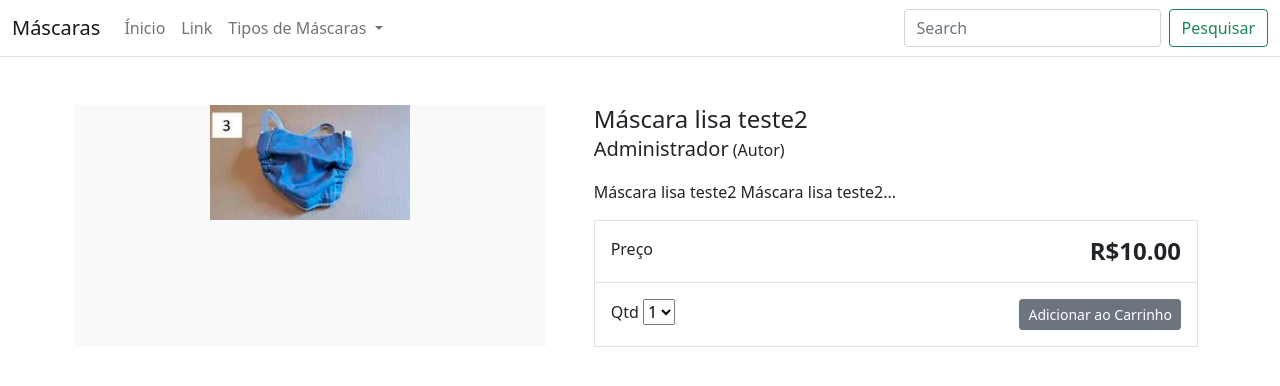
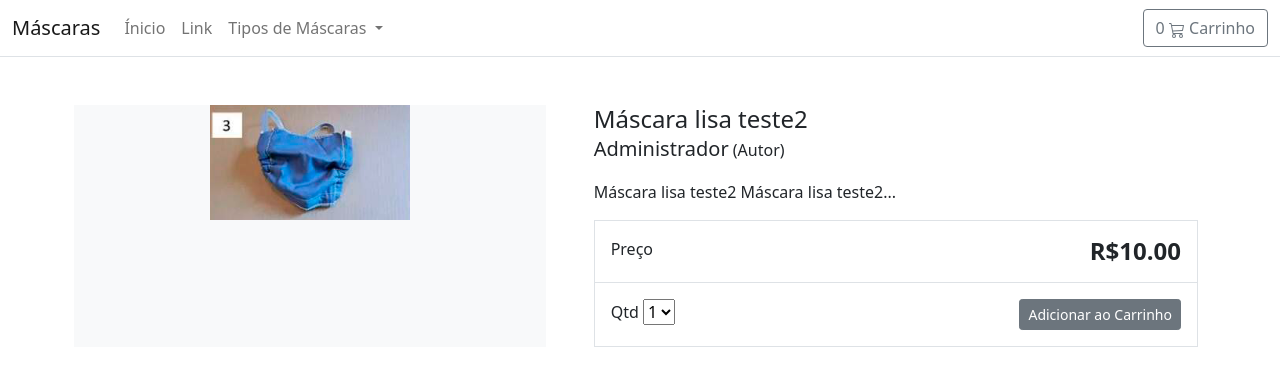
Before and after one commit to Gustavo-GSantos/POO2_Projeto, a Django app: a page that uses Projeto/Django/templates/store/base.html in a window 1280 px wide. Shown: the top 386 px of the page. Run offline with Django 3.2, Linux system fonts and the light colour scheme; data comes from the database, SQL or seed files in the repository; both versions use the stored data as it was after the commit.

Commit message:
Implementação do Carrinho de Compras, ver: 0.2

```diff
--- /dev/null
+++ b/Projeto/Django/carrinho/apps.py
@@ -0,0 +1,5 @@
+from django.apps import AppConfig
+
+
+class CarrinhoConfig(AppConfig):
+    name = 'carrinho'
--- /dev/null
+++ b/Projeto/Django/carrinho/carrinho.py
@@ -0,0 +1,59 @@
+from store.models import Produto
+from decimal import Decimal
+
+
+class Carrinho():
+    def __init__(self, request):
+        self.session = request.session
+        carrinho = self.session.get('skey')
+        if 'skey' not in request.session:
+            carrinho = self.session['skey'] = {}
+        self.carrinho = carrinho
+
+    def add(self, produto, qtd):
+        produto_id = str(produto.id)
+
+        if produto_id in self.carrinho:
+            self.carrinho[produto_id]['qtd'] = qtd
+        else:
+            self.carrinho[produto_id] = {'preco': str(produto.preco), 'qtd': qtd}
+
+        self.save()
+
+    def __iter__(self):
+        produto_ids = self.carrinho.keys()
+        produtos = Produto.produtos.filter(id__in=produto_ids)
+        carrinho = self.carrinho.copy()
+
+        for produto in produtos:
+            carrinho[str(produto.id)]['produto'] = produto
+
+        for item in carrinho.values():
+            item['preco'] = Decimal(item['preco'])
+            item['preco_total'] = item['preco'] * item['qtd']
+            yield item
+
+    def __len__(self):
+        return sum(item['qtd'] for item in self.carrinho.values())
+
+    def update(self, produto, qtd):
+        produto_id = str(produto)
+
+        if produto_id in self.carrinho:
+            self.carrinho[produto_id]['qtd'] = qtd
+
+        self.save()
+
+    def get_total_price(self):
+        return sum(Decimal(item['preco']) * item['qtd'] for item in self.carrinho.values())
+
+    def delete(self, produto):
+        produto_id = str(produto)
+
+        if produto_id in self.carrinho:
+            del self.carrinho[produto_id]
+            print(produto_id)
+            self.save()
+
+    def save(self):
+        self.session.modified = True
--- /dev/null
+++ b/Projeto/Django/carrinho/context_processors.py
@@ -0,0 +1,4 @@
+from .carrinho import Carrinho
+
+def carrinho(request):
+    return {'carrinho': Carrinho(request)}
--- /dev/null
+++ b/Projeto/Django/carrinho/urls.py
@@ -0,0 +1,12 @@
+from django.urls import path
+
+from . import views
+
+app_name = 'carrinho'
+
+urlpatterns = [
+    path('', views.carrinho_resumo, name='carrinho_resumo'),
+    path('add/', views.carrinho_add, name='carrinho_add'),
+    path('delete/', views.carrinho_delete, name='carrinho_delete'),
+    path('update/', views.carrinho_update, name='carrinho_update')
+]
--- a/Projeto/Django/core/settings.py
+++ b/Projeto/Django/core/settings.py
@@ -27,6 +27,7 @@ INSTALLED_APPS = [
     'django.contrib.messages',
     'django.contrib.staticfiles',
     'store',
+    'carrinho',
 ]
 
 MIDDLEWARE = [
@@ -52,7 +53,8 @@ TEMPLATES = [
                 'django.template.context_processors.request',
                 'django.contrib.auth.context_processors.auth',
                 'django.contrib.messages.context_processors.messages',
-                'store.views.categorias'
+                'store.context_processors.categorias',
+                'carrinho.context_processors.carrinho',
             ],
         },
     },
--- a/Projeto/Django/core/urls.py
+++ b/Projeto/Django/core/urls.py
@@ -6,6 +6,7 @@ from django.urls import include, path
 urlpatterns = [
     path('admin/', admin.site.urls),
     path('', include('store.urls', namespace='store')),
+    path('carrinho/', include('carrinho.urls', namespace='carrinho')),
 ]
 
 if settings.DEBUG:
--- a/Projeto/Django/manage.py
+++ b/Projeto/Django/manage.py
@@ -1,4 +1,3 @@
-#!/usr/bin/env python
 """Django's command-line utility for administrative tasks."""
 import os
 import sys
--- /dev/null
+++ b/Projeto/Django/store/context_processors.py
@@ -0,0 +1,7 @@
+from .models import Categoria
+
+
+def categorias(request):
+    return {
+        'categorias': Categoria.objects.all()
+    }
--- a/Projeto/Django/store/models.py
+++ b/Projeto/Django/store/models.py
@@ -2,6 +2,10 @@ from django.contrib.auth.models import User
 from django.db import models
 from django.urls import reverse
 
+
+class ProdutoManager(models.Manager):
+    def get_queryset(self):
+        return super(ProdutoManager, self).get_queryset().filter(disponivel=True)
 
 class Categoria(models.Model):
     nomeCategoria = models.CharField(max_length=255, db_index=True)
@@ -30,6 +34,8 @@ class Produto(models.Model):
     disponivel = models.BooleanField(default=True)
     criado = models.DateTimeField(auto_now_add=True)
     atualizado = models.DateTimeField(auto_now=True)
+    objects = models.Manager()
+    produtos = ProdutoManager()
 
     class Meta:
         verbose_name_plural = 'Produtos'
--- a/Projeto/Django/templates/store/base.html
+++ b/Projeto/Django/templates/store/base.html
@@ -4,10 +4,15 @@
 
 <head>
     <meta charset="utf-8" />
-    <title>{% block title %}Loja de Máscaras{% endblock %}</title>
+    <title>{% block title %}Pedidos de Máscaras{% endblock %}</title>
     <meta name="viewport" content="width=device-width, initial-scale=1">
-    <link href="https://cdn.jsdelivr.net/npm/bootstrap@5.0.0-beta1/dist/css/bootstrap.min.css" rel="stylesheet" integrity="sha384-giJF6kkoqNQ00vy+HMDP7azOuL0xtbfIcaT9wjKHr8RbDVddVHyTfAAsrekwKmP1" crossorigin="anonymous">
-    <script src="https://cdn.jsdelivr.net/npm/bootstrap@5.0.0-beta1/dist/js/bootstrap.bundle.min.js" integrity="sha384-ygbV9kiqUc6oa4msXn9868pTtWMgiQaeYH7/t7LECLbyPA2x65Kgf80OJFdroafW" crossorigin="anonymous"></script>
+    <link href="https://cdn.jsdelivr.net/npm/bootstrap@5.0.0-beta1/dist/css/bootstrap.min.css" rel="stylesheet"
+        integrity="sha384-giJF6kkoqNQ00vy+HMDP7azOuL0xtbfIcaT9wjKHr8RbDVddVHyTfAAsrekwKmP1" crossorigin="anonymous">
+    <script src="https://code.jquery.com/jquery-3.5.1.min.js"
+        integrity="sha256-9/aliU8dGd2tb6OSsuzixeV4y/faTqgFtohetphbbj0=" crossorigin="anonymous"></script>
+    <script src="https://cdn.jsdelivr.net/npm/bootstrap@5.0.0-beta1/dist/js/bootstrap.bundle.min.js"
+        integrity="sha384-ygbV9kiqUc6oa4msXn9868pTtWMgiQaeYH7/t7LECLbyPA2x65Kgf80OJFdroafW" crossorigin="anonymous">
+    </script>
 </head>
 
 <body>
@@ -33,7 +38,7 @@
                                 Tipos de Máscaras
                             </a>
                             <ul class="dropdown-menu" aria-labelledby="navbarDropdown">
-                                <li><a class="dropdown-item" href="{% url "store:todosOsProdutos" %}">All</a></li>
+                                <li><a class="dropdown-item" href="{% url "store:todosOsProdutos" %}">Todas</a></li>
                                 {% for c in categorias %}
                                 <li {% if categoria.slugCategoria == c.slug %}class="selected" {% endif %}>
                                     <a class="dropdown-item" href="{{ c.get_absolute_url }}">{{ c.nomeCategoria|title }}</a>
@@ -42,10 +47,24 @@
                             </ul>
                         </li>
                     </ul>
-                    <form class="d-flex">
-                        <input class="form-control me-2" type="search" placeholder="Search" aria-label="Search">
-                        <button class="btn btn-outline-success" type="submit">Pesquisar</button>
-                    </form>
+                    <a type="button" role="button" href="{% url "carrinho:carrinho_resumo" %}"
+                        class="btn btn-outline-secondary">
+
+                        {% with total_qtd=carrinho|length %}
+                            <div id="carrinho-qtd" class="d-inline-flex">
+                                {% if total_qtd > 0 %}
+                                    {{ total_qtd }}
+                                {% else %}
+                                    0
+                                {% endif %}
+                            </div>
+                        {% endwith %}
+
+                        <svg xmlns="http://www.w3.org/2000/svg" width="16" height="16" fill="currentColor" class="bi bi-cart3" viewBox="0 0 16 16">
+                            <path d="M0 1.5A.5.5 0 0 1 .5 1H2a.5.5 0 0 1 .485.379L2.89 3H14.5a.5.5 0 0 1 .49.598l-1 5a.5.5 0 0 1-.465.401l-9.397.472L4.415 11H13a.5.5 0 0 1 0 1H4a.5.5 0 0 1-.491-.408L2.01 3.607 1.61 2H.5a.5.5 0 0 1-.5-.5zM3.102 4l.84 4.479 9.144-.459L13.89 4H3.102zM5 12a2 2 0 1 0 0 4 2 2 0 0 0 0-4zm7 0a2 2 0 1 0 0 4 2 2 0 0 0 0-4zm-7 1a1 1 0 1 1 0 2 1 1 0 0 1 0-2zm7 0a1 1 0 1 1 0 2 1 1 0 0 1 0-2z"/>
+                        </svg>
+                        Carrinho
+                    </a>
                 </div>
             </div>
         </nav>
--- a/Projeto/Django/templates/store/home.html
+++ b/Projeto/Django/templates/store/home.html
@@ -1,6 +1,6 @@
 {% extends "./base.html" %}
 {% load static %}
-{% block title %}Ínicio{% endblock %}
+{% block title %}Pedidos de Mascaras{% endblock %}
 {% block content %}
 
 
--- a/Projeto/Django/templates/store/produtos/detalhes.html
+++ b/Projeto/Django/templates/store/produtos/detalhes.html
@@ -26,16 +26,16 @@
                             <div class="col-6">
                                 <label for="select">Qtd</label>
                                 <select id="select">
-                                    <option value="">1</option>
-                                    <option value="">2</option>
-                                    <option value="">3</option>
-                                    <option value="">4</option>
-                                    <option value="">5</option>
+                                    <option value="1">1</option>
+                                    <option value="2">2</option>
+                                    <option value="3">3</option>
+                                    <option value="4">4</option>
+                                    <option value="5">5</option>
                                 </select>
 
                             </div>
-                            <div class="col-6 text-end"><button type="button" class="btn btn-secondary btn-sm">Adicionar ao
-                                    Carrinho</button></div>
+                            <div class="col-6 text-end"><button type="button" id="add-button" value="{{produto.id}}"
+                                class="btn btn-secondary btn-sm">Adicionar ao Carrinho</button></div>
                         </div>
                     </div>
                 </div>
@@ -44,4 +44,25 @@
     </main>
 
 </div>
+
+<script>
+    $(document).on('click', '#add-button', function (e) {
+        e.preventDefault();
+        $.ajax({
+            type: 'POST',
+            url: '{% url "carrinho:carrinho_add" %}',
+            data: {
+                produtoid: $('#add-button').val(),
+                produtoqtd: $('#select option:selected').text(),
+                csrfmiddlewaretoken: "{{csrf_token}}",
+                action: 'post'
+            },
+            success: function (json) {
+               document.getElementById("carrinho-qtd").innerHTML = json.qtd
+            },
+            error: function (xhr, errmsg, err) {}
+        });
+    })
+</script>
+
 {% endblock %}
```
Also changed, not shown: Projeto/Django/carrinho/views.py (added, +48 -0 lines), Projeto/Django/templates/store/carrinho/resumo.html (added, +105 -0 lines), Projeto/Django/carrinho/__init__.py (added), Projeto/Django/carrinho/migrations/__init__.py (added), Projeto/Django/db.sqlite3.
